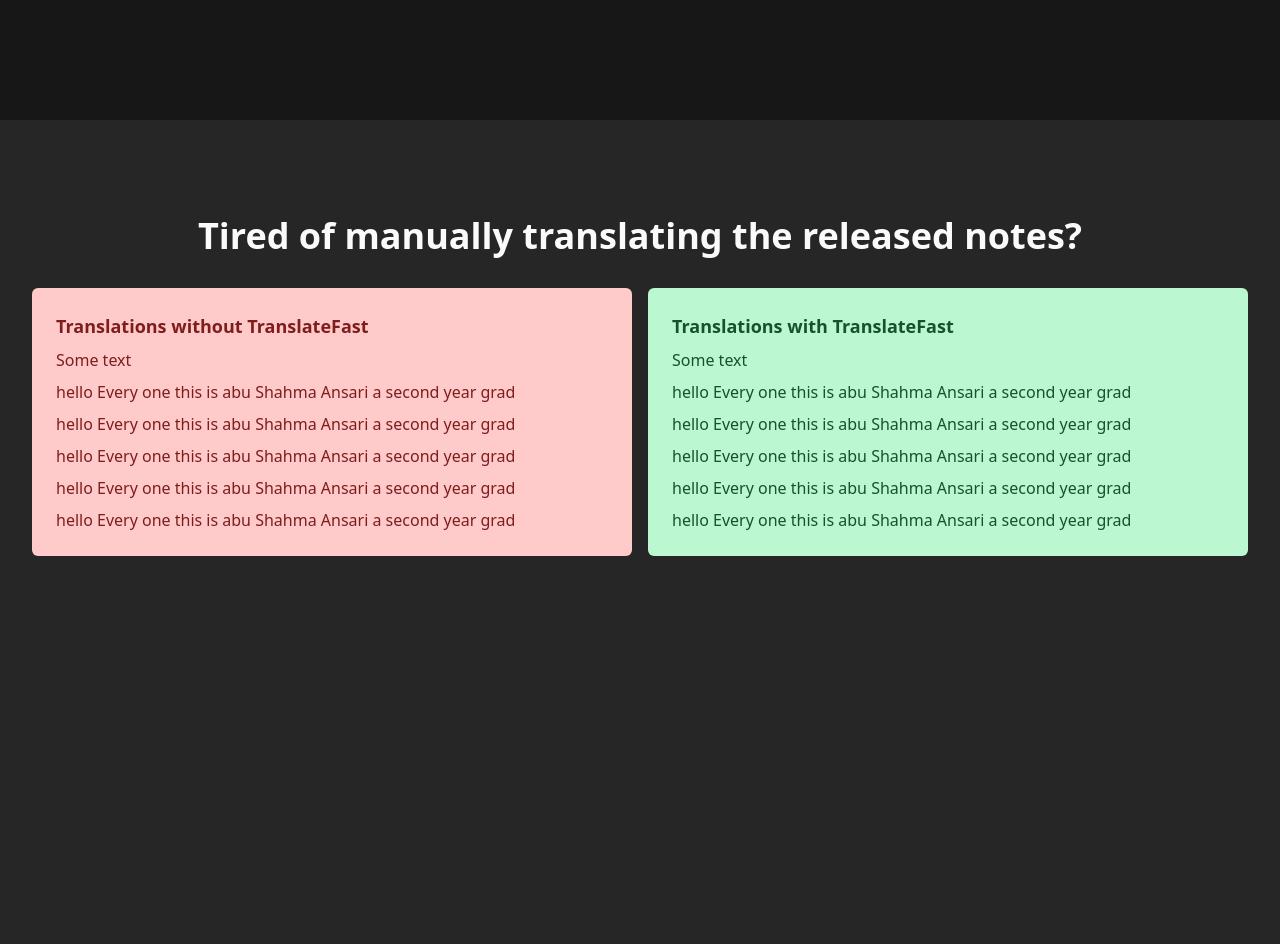
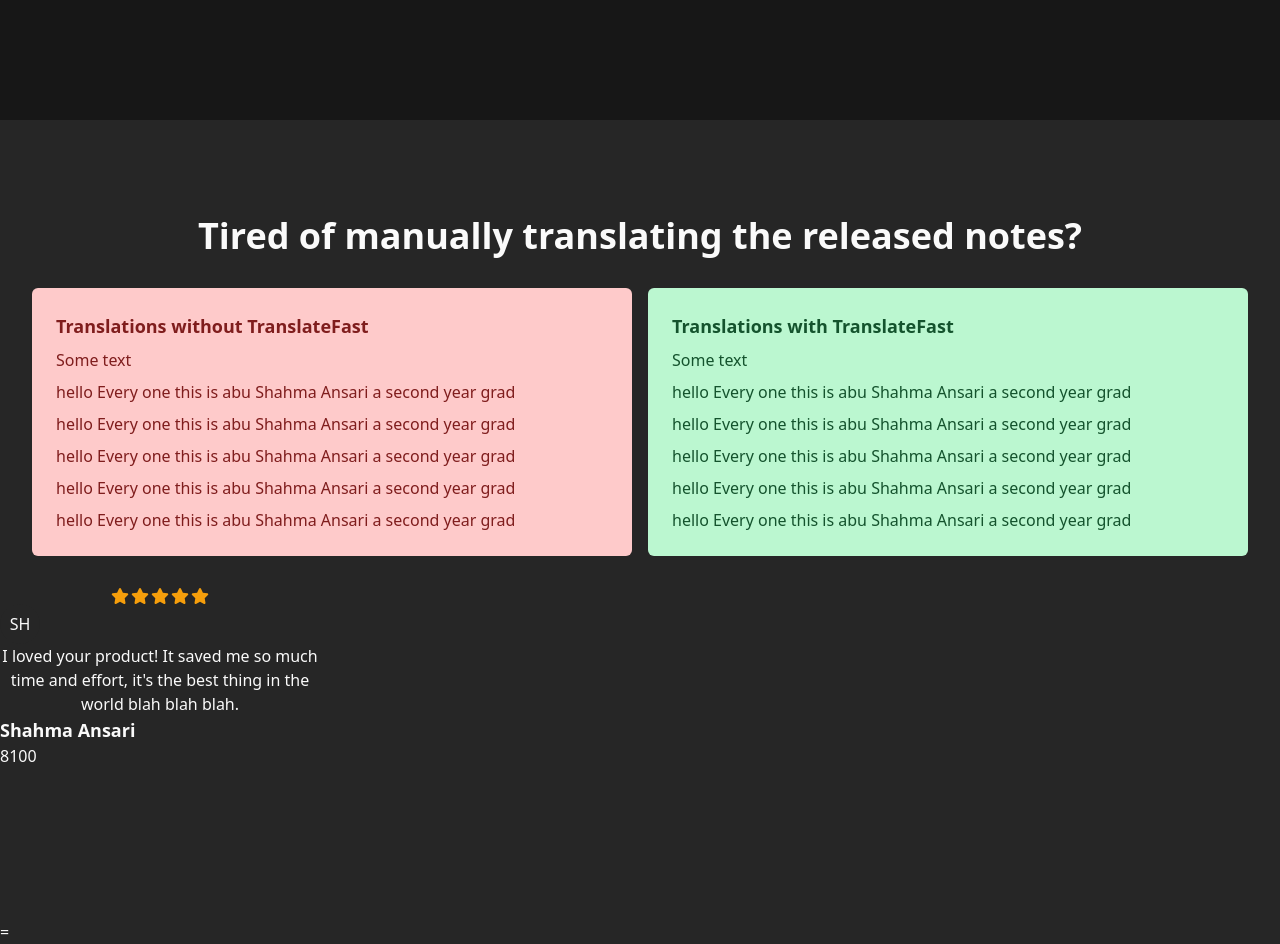
Before and after one commit to Shahmaz0/translate--fast, a Next.js app: page / in a window 1280 px wide. Shown: the part 680-1624 px from the top of the page. Before the commit the page ends 1600 px from the top, so only its background shows below. Built offline with nearby package versions, Linux system fonts and the light colour scheme.

Commit message:
Added: userReview component

```diff
--- a/src/app/page.tsx
+++ b/src/app/page.tsx
@@ -5,6 +5,7 @@ import {FontAwesomeIcon} from "@fortawesome/react-fontawesome";
 import {faGift, faStar} from '@fortawesome/free-solid-svg-icons';
 import {Avatar, AvatarFallback, AvatarImage} from "@/components/ui/avatar";
 import CompareCard from "@/components/compare-card";
+import UserReview from "@/components/review";
 
 
 export default function Home() {
@@ -134,7 +135,13 @@ export default function Home() {
                       <div>hello Every one this is abu Shahma Ansari a second year grad</div>
                   </CompareCard>
               </div>
-          </div>
+              <UserReview
+                  image=""
+                  name={"Shahma Ansari"}
+                  title={"8100"}
+                  message={"I loved your product! It saved me so much time and effort, it's the best thing in the world blah blah blah."}
+              />
+          </div>=
           <footer></footer>
       </>
   );
--- a/src/components/review.tsx
+++ b/src/components/review.tsx
@@ -3,21 +3,22 @@ import {cva, VariantProps} from "class-variance-authority";
 import {cn} from "@/lib/utils";
 import {FontAwesomeIcon} from "@fortawesome/react-fontawesome";
 import {faStar} from "@fortawesome/free-solid-svg-icons";
+import {Avatar, AvatarFallback, AvatarImage} from "@/components/ui/avatar";
 
 
 interface UserReviewProps
     extends BaseHTMLAttributes<HTMLDivElement>{
-
+    image: string;
     name: string;
     title: string;
     message:String;
-    variant: "positive" | "negative";
 }
 
 const UserReview = React.forwardRef<HTMLDivElement, UserReviewProps>(
     ({ title, name, message } , ref) => {
         return (
-            <div ref={ref}>
+            <div className={"flex flex-col items-center max-w-80"} ref={ref}>
+                <div className={"block"}>
                     <div className={"flex gap-[2px] text-amber-500 h-4 fit"}>
                         <FontAwesomeIcon icon={faStar}/>
                         <FontAwesomeIcon icon={faStar}/>
@@ -25,9 +26,16 @@ const UserReview = React.forwardRef<HTMLDivElement, UserReviewProps>(
                         <FontAwesomeIcon icon={faStar}/>
                         <FontAwesomeIcon icon={faStar}/>
                     </div>
+                </div>
+                <div>
+                    <Avatar>
+                        <AvatarImage src={undefined}></AvatarImage>
+                        <AvatarFallback>{name.slice(0,2).toUpperCase()}</AvatarFallback>
+                    </Avatar>
                     <p className={"text-center"}>{message}</p>
-                <p className={"font-semibold text-lg"}>{name}</p>\
+                    <p className={"font-semibold text-lg"}>{name}</p>
                     <span>{title}</span>
+                </div>
             </div>
         );
     }
```
Lines whose indentation alone changed are shown as unchanged.
